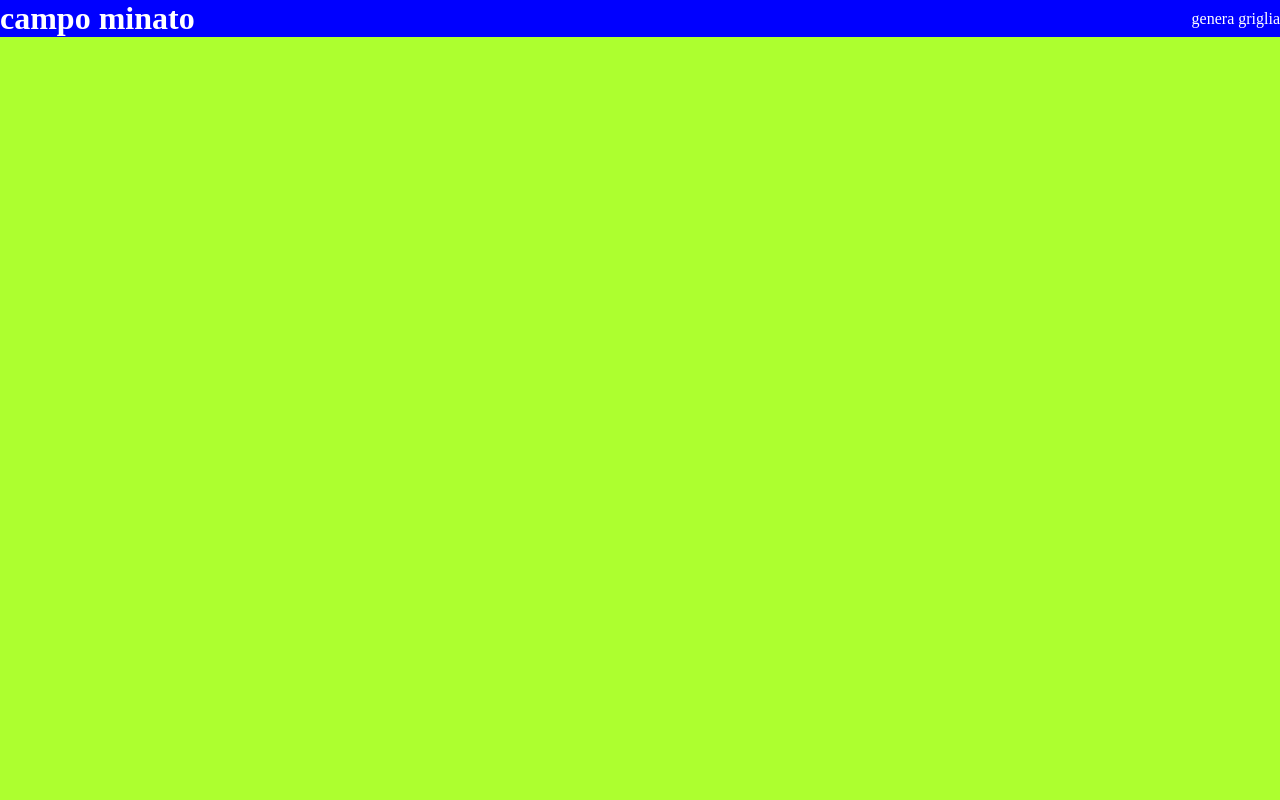
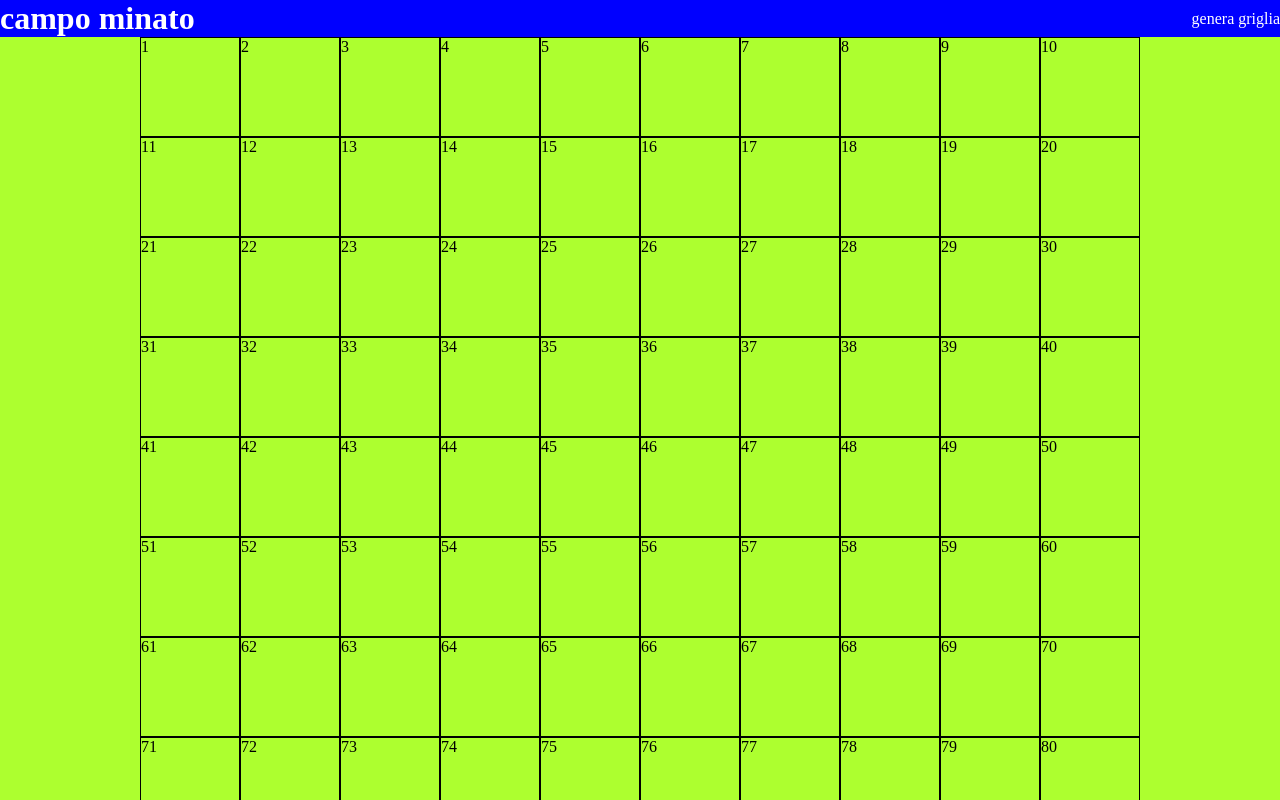
Before and after one commit to ChriCore99/js-campominato-grid, a plain HTML site: page index.html in a window 1280 px wide. Both pictures are taken after a click on the element "genera griglia". Shown: the top 800 px of the page. Drawn offline with Linux system fonts and the light colour scheme.

Commit message:
ADD: creazione griglia e reattività al click

```diff
--- a/css/style.css
+++ b/css/style.css
@@ -53,6 +53,10 @@ section {
     border: 1px solid black;
 }
 
+.bg-blu {
+    background-color: blue;
+}
+
 /* UTILITIES */
 
 /* DEBUG */
--- a/js/app.js
+++ b/js/app.js
@@ -1,5 +1,25 @@
 // L’utente clicca su un bottone che genererà una griglia di gioco quadrata.
 
+const bottone = document.querySelector('.btn');
 
+bottone.addEventListener('click', function(){
+    const grigliaGrid = document.querySelector('.griglia');
+    const elementiRiga = 10;
+    const numeroElementi = elementiRiga * elementiRiga;
+
+    for(let i = 0; i < numeroElementi; i++){
+        const numeri = i + 1;
+
+        const elementoCella = document.createElement('div'); // creo l'elemento div per la cella
+        elementoCella.className = 'cella';                   // dò al div la classe cella
+        elementoCella.innerHTML = numeri;                    // inserisco in ogni cella un  umero
+        grigliaGrid.append(elementoCella);                   // inserisco la cella nella griglia
+
+        elementoCella.addEventListener('click', function(){
+            elementoCella.classList.toggle('bg-blu');
+            console.log(numeri);
+        })
+    }
+})
 // Ogni cella ha un numero progressivo, da 1 a 100. Ci saranno quindi 10 caselle per ognuna delle 10 righe.
 // Quando l’utente clicca su ogni cella, la cella cliccata si colora di azzurro ed emetto un messaggio in console con il numero della cella cliccata.
```
